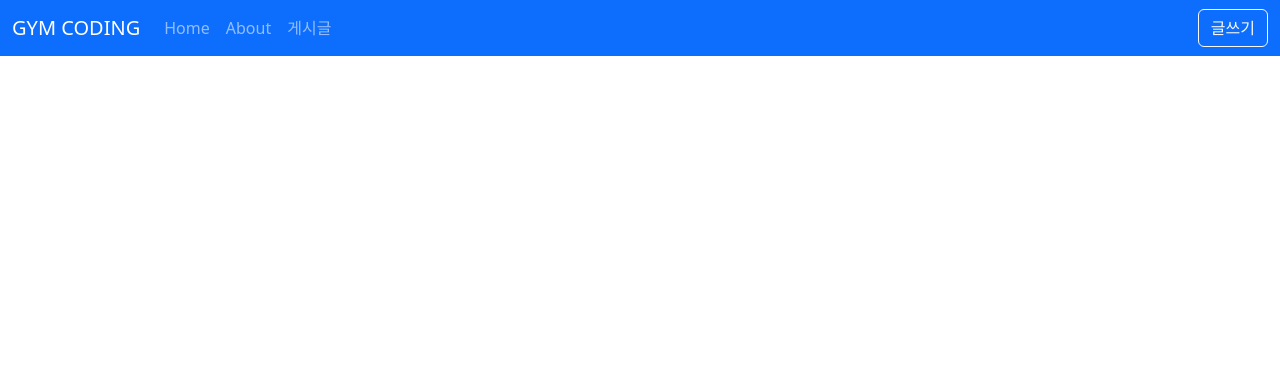
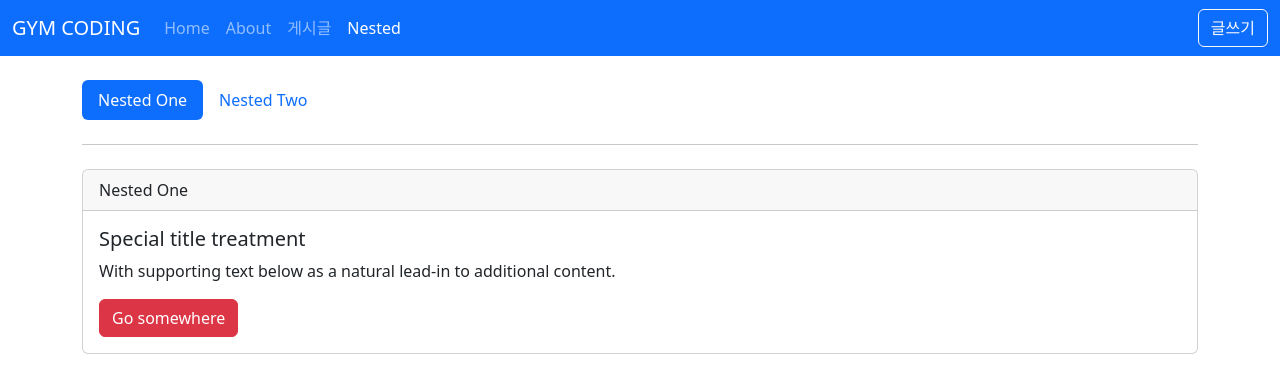
Before and after one commit to eunhye8767/study-vue3, a Vue app in the folder gymcoding/vue3-posts/: page /nested/one in a window 1280 px wide. Shown: the top 392 px of the page. Built offline with nearby package versions, Linux system fonts and the light colour scheme.

Commit message:
not found, 중첩 라우트 적용

```diff
--- a/gymcoding/vue3-posts/src/layouts/TheHeader.vue
+++ b/gymcoding/vue3-posts/src/layouts/TheHeader.vue
@@ -31,6 +31,11 @@
                 게시글
               </RouterLink>
             </li>
+            <li class="nav-item">
+              <RouterLink class="nav-link" active-class="active" to="/nested">
+                Nested
+              </RouterLink>
+            </li>
           </ul>
           <div class="d-flex">
             <button
--- a/gymcoding/vue3-posts/src/router/index.js
+++ b/gymcoding/vue3-posts/src/router/index.js
@@ -1,46 +1,78 @@
-import { createRouter, createWebHistory } from 'vue-router';
-import HomeView from '@/views/HomeView.vue';
-import AboutView from '@/views/AboutView.vue';
-import PostCreateView from '@/views/posts/PostCreateView.vue';
-import PostDetailView from '@/views/posts/PostDetailView.vue';
-import PostListView from '@/views/posts/PostListView.vue';
-import PostEditView from '@/views/posts/PostEditView.vue';
+import { createRouter, createWebHistory } from "vue-router";
+import HomeView from "@/views/HomeView.vue";
+import AboutView from "@/views/AboutView.vue";
+import PostCreateView from "@/views/posts/PostCreateView.vue";
+import PostDetailView from "@/views/posts/PostDetailView.vue";
+import PostListView from "@/views/posts/PostListView.vue";
+import PostEditView from "@/views/posts/PostEditView.vue";
+import NotFoundView from "@/views/NotFoundView.vue";
+import NestedView from "@/views/nested/NestedView.vue";
+import NestedOneView from "@/views/nested/NestedOneView.vue";
+import NestedTwoView from "@/views/nested/NestedTwoView.vue";
+import NestedHomeView from "@/views/nested/NestedHomeView.vue";
 
 const routes = [
   {
-    path: '/',
-    name: 'home',
+    path: "/",
+    name: "home",
     component: HomeView,
   },
   {
-    path: '/about',
-    name: 'about',
+    path: "/about",
+    name: "about",
     component: AboutView,
   },
   {
-    path: '/posts',
-    name: 'PostList',
+    path: "/posts",
+    name: "PostList",
     component: PostListView,
   },
   {
-    path: '/posts/create',
-    name: 'PostCreate',
+    path: "/posts/create",
+    name: "PostCreate",
     component: PostCreateView,
   },
   {
-    path: '/posts/:id',
-    name: 'PostDetail',
+    path: "/posts/:id",
+    name: "PostDetail",
     component: PostDetailView,
   },
   {
-    path: '/posts/:id/edit',
-    name: 'PostEdit',
+    path: "/posts/:id/edit",
+    name: "PostEdit",
     component: PostEditView,
+  },
+  {
+    path: "/:pathMatch(.*)*",
+    name: "NotFound",
+    component: NotFoundView,
+  },
+  {
+    path: "/nested",
+    name: "Nested",
+    component: NestedView,
+    children: [
+      {
+        path: "",
+        name: "NestedHome",
+        component: NestedHomeView,
+      },
+      {
+        path: "one",
+        name: "NestedOne",
+        component: NestedOneView,
+      },
+      {
+        path: "two",
+        name: "NestedTwo",
+        component: NestedTwoView,
+      },
+    ],
   },
 ];
 
 const router = createRouter({
-  history: createWebHistory('/'),
+  history: createWebHistory("/"),
   routes,
 });
 
--- /dev/null
+++ b/gymcoding/vue3-posts/src/views/NotFoundView.vue
@@ -0,0 +1,22 @@
+<template>
+  <div class="text-center py-5">
+    <h1>Oops!</h1>
+    <h2>404 Not Found</h2>
+    <div class="text-muted">
+      요청한 페이지를 찾을 수 없습니다!
+    </div>
+    <div class="mt-4">
+      <RouterLink to="/">
+        <button class="btn btn-primary">HOME</button>
+      </RouterLink>
+    </div>
+  </div>
+</template>
+
+<script setup>
+
+</script>
+
+<style lang="scss" scoped>
+
+</style>
--- /dev/null
+++ b/gymcoding/vue3-posts/src/views/nested/NestedHomeView.vue
@@ -0,0 +1,14 @@
+<template>
+  <div>
+    <div class="card">
+      <div class="card-header">Nested Home</div>
+      <div class="card-body">
+        <h1 class="card-title">Nested routes home...</h1>
+      </div>
+    </div>
+  </div>
+</template>
+
+<script setup></script>
+
+<style lang="scss" scoped></style>
--- /dev/null
+++ b/gymcoding/vue3-posts/src/views/nested/NestedOneView.vue
@@ -0,0 +1,18 @@
+<template>
+  <div>
+    <div class="card">
+      <div class="card-header">Nested One</div>
+      <div class="card-body">
+        <h5 class="card-title">Special title treatment</h5>
+        <p class="card-text">
+          With supporting text below as a natural lead-in to additional content.
+        </p>
+        <a href="#" class="btn btn-danger">Go somewhere</a>
+      </div>
+    </div>
+  </div>
+</template>
+
+<script setup></script>
+
+<style lang="scss" scoped></style>
--- /dev/null
+++ b/gymcoding/vue3-posts/src/views/nested/NestedTwoView.vue
@@ -0,0 +1,18 @@
+<template>
+  <div>
+    <div class="card">
+      <div class="card-header">Nested Two</div>
+      <div class="card-body">
+        <h5 class="card-title">Special title treatment</h5>
+        <p class="card-text">
+          With supporting text below as a natural lead-in to additional content.
+        </p>
+        <a href="#" class="btn btn-warning">Go somewhere</a>
+      </div>
+    </div>
+  </div>
+</template>
+
+<script setup></script>
+
+<style lang="scss" scoped></style>
--- /dev/null
+++ b/gymcoding/vue3-posts/src/views/nested/NestedView.vue
@@ -0,0 +1,32 @@
+<template>
+  <div>
+    <ul class="nav nav-pills">
+      <li class="nav-item">
+        <!-- <RouterLink class="nav-link" active-class="active" to="/nested/one"> -->
+        <RouterLink
+          class="nav-link"
+          active-class="active"
+          :to="{ name: 'NestedOne', replace: true }"
+        >
+          Nested One
+        </RouterLink>
+      </li>
+      <li class="nav-item">
+        <!-- <RouterLink class="nav-link" active-class="active" to="/nested/two"> -->
+        <RouterLink
+          class="nav-link"
+          active-class="active"
+          :to="{ name: 'NestedTwo', replace: true }"
+        >
+          Nested Two
+        </RouterLink>
+      </li>
+    </ul>
+    <hr class="my-4" />
+    <RouterView></RouterView>
+  </div>
+</template>
+
+<script setup></script>
+
+<style lang="scss" scoped></style>
```
